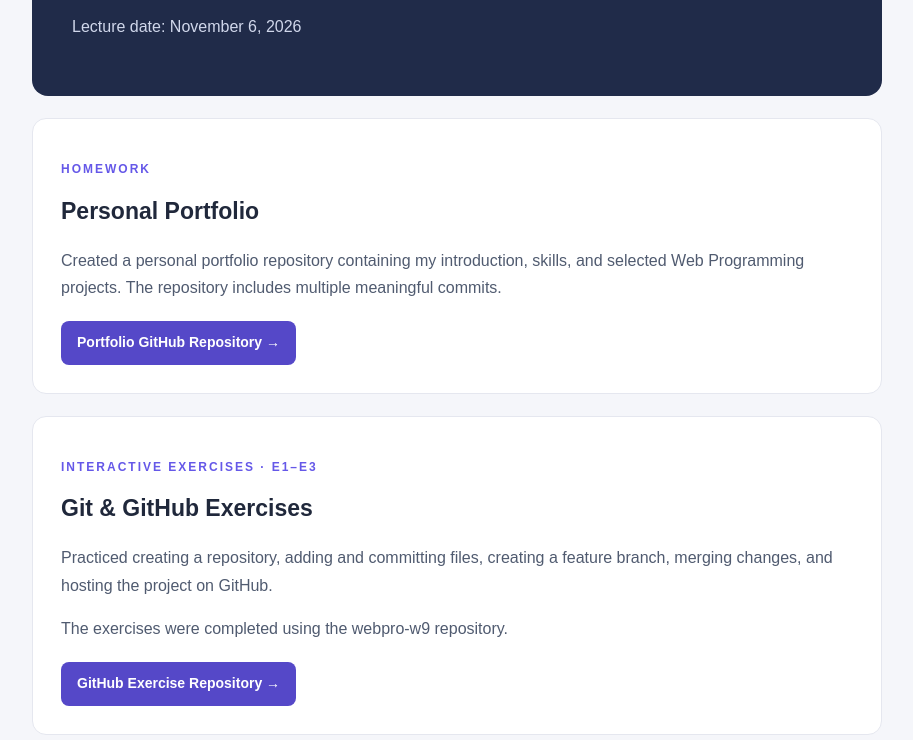
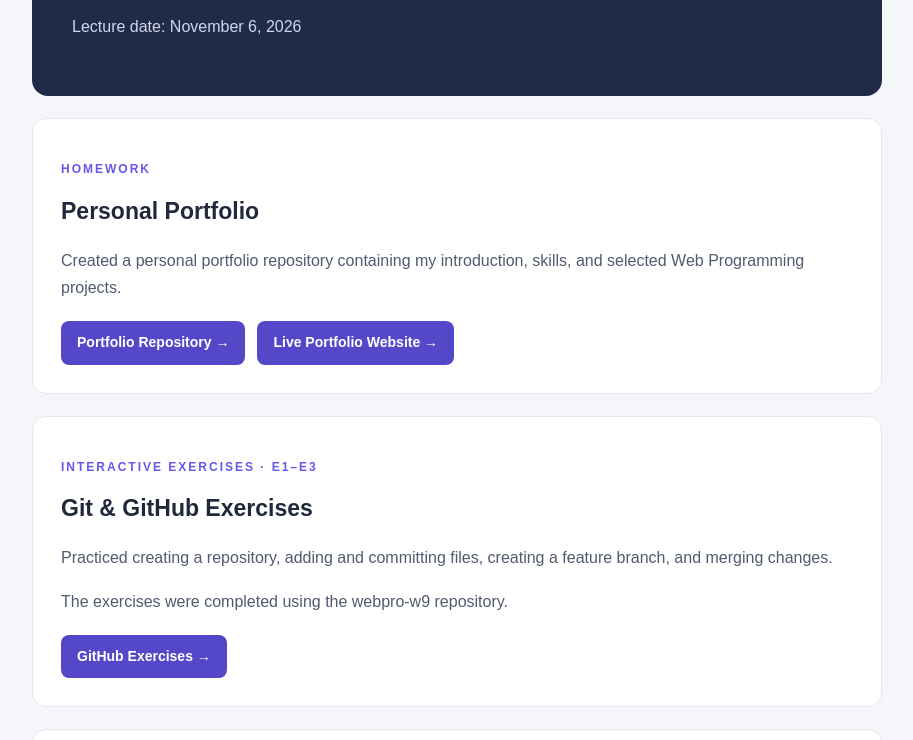
Before and after one commit to ERDENETSOGT-DELGERBAT/Web-Programming, a plain HTML site: page 2026.11.06/index.html in a window 1280 px wide. Shown: the part 187-927 px from the top of the page, without its empty margins (183-1096 px from the left). Drawn offline with Linux system fonts and the light colour scheme.

Commit message:
Update index.html

```diff
--- a/2026.11.06/index.html
+++ b/2026.11.06/index.html
@@ -7,10 +7,6 @@
     <title>Git & Version Control</title>
 
     <style>
-        * {
-            box-sizing: border-box;
-        }
-
         body {
             margin: 0;
             padding: 35px 20px;
@@ -129,12 +125,17 @@
         <p>
             Created a personal portfolio repository containing
             my introduction, skills, and selected Web Programming projects.
-            The repository includes multiple meaningful commits.
         </p>
+
         <div class="links">
             <a href="https://github.com/ERDENETSOGT-DELGERBAT/portfolio"
                target="_blank" rel="noopener noreferrer">
-                Portfolio GitHub Repository →
+                Portfolio Repository →
+            </a>
+
+            <a href="https://erdenetsogt-delgerbat.github.io/portfolio/"
+               target="_blank" rel="noopener noreferrer">
+                Live Portfolio Website →
             </a>
         </div>
     </section>
@@ -144,27 +145,28 @@
         <h2>Git & GitHub Exercises</h2>
         <p>
             Practiced creating a repository, adding and committing files,
-            creating a feature branch, merging changes, and hosting
-            the project on GitHub.
+            creating a feature branch, and merging changes.
         </p>
         <p>
             The exercises were completed using the webpro-w9 repository.
         </p>
+
         <div class="links">
-            <a href="https://github.com/ERDENETSOGT-DELGERBAT/webpro-w9"
+            <a href="https://erdenetsogt-delgerbat.github.io/webpro-w9/"
                target="_blank" rel="noopener noreferrer">
-                GitHub Exercise Repository →
+                GitHub Exercises →
             </a>
         </div>
     </section>
 
     <section>
-        <p class="eyebrow">WEEK 9 HOMEWORK</p>
+        <p class="eyebrow">HOMEWORK</p>
         <h2>webpro-w9</h2>
         <p>
             Created and published a GitHub repository containing
             my HTML assignment page and stylesheet.
         </p>
+
         <div class="links">
             <a href="https://github.com/ERDENETSOGT-DELGERBAT/webpro-w9"
                target="_blank" rel="noopener noreferrer">
```
